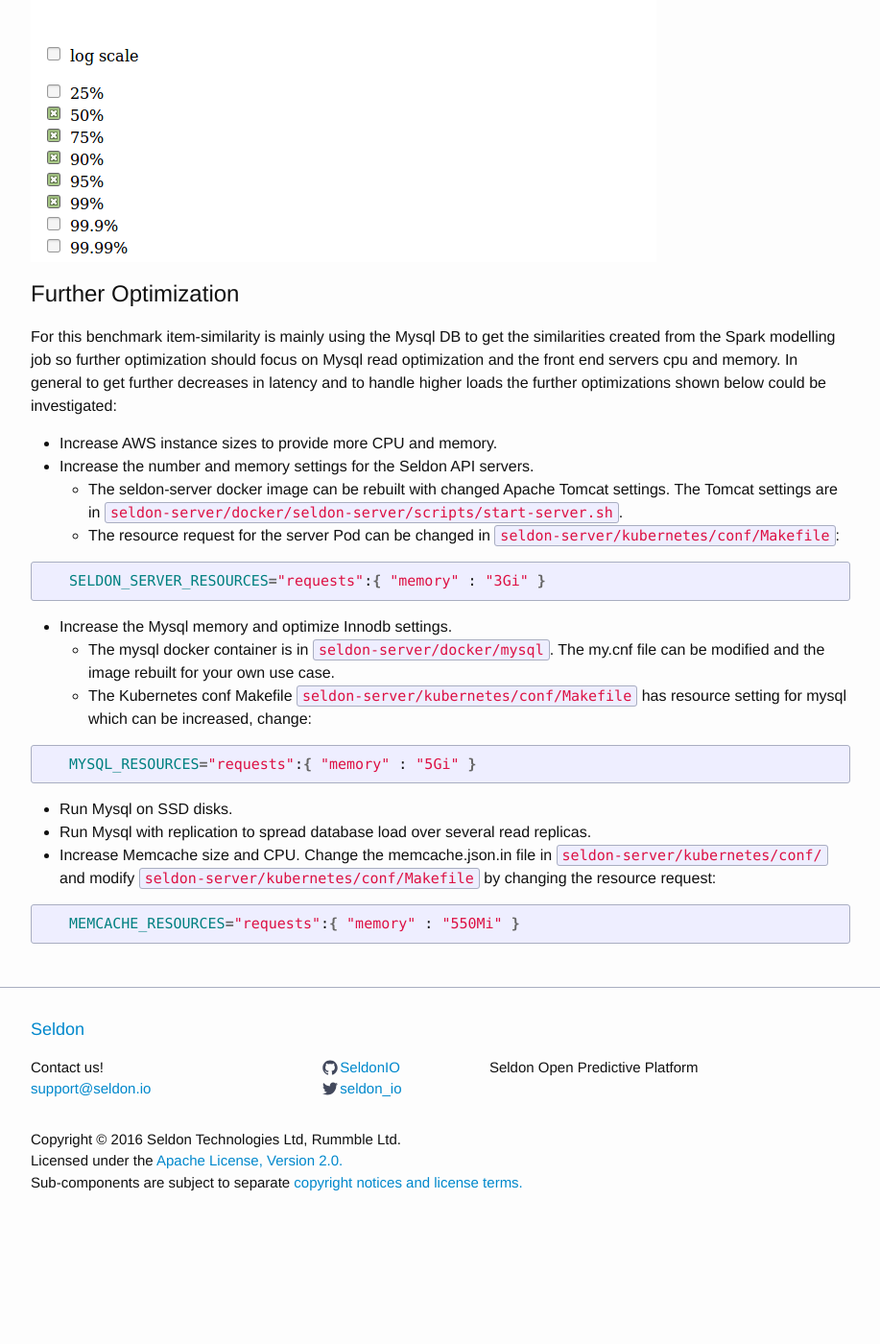
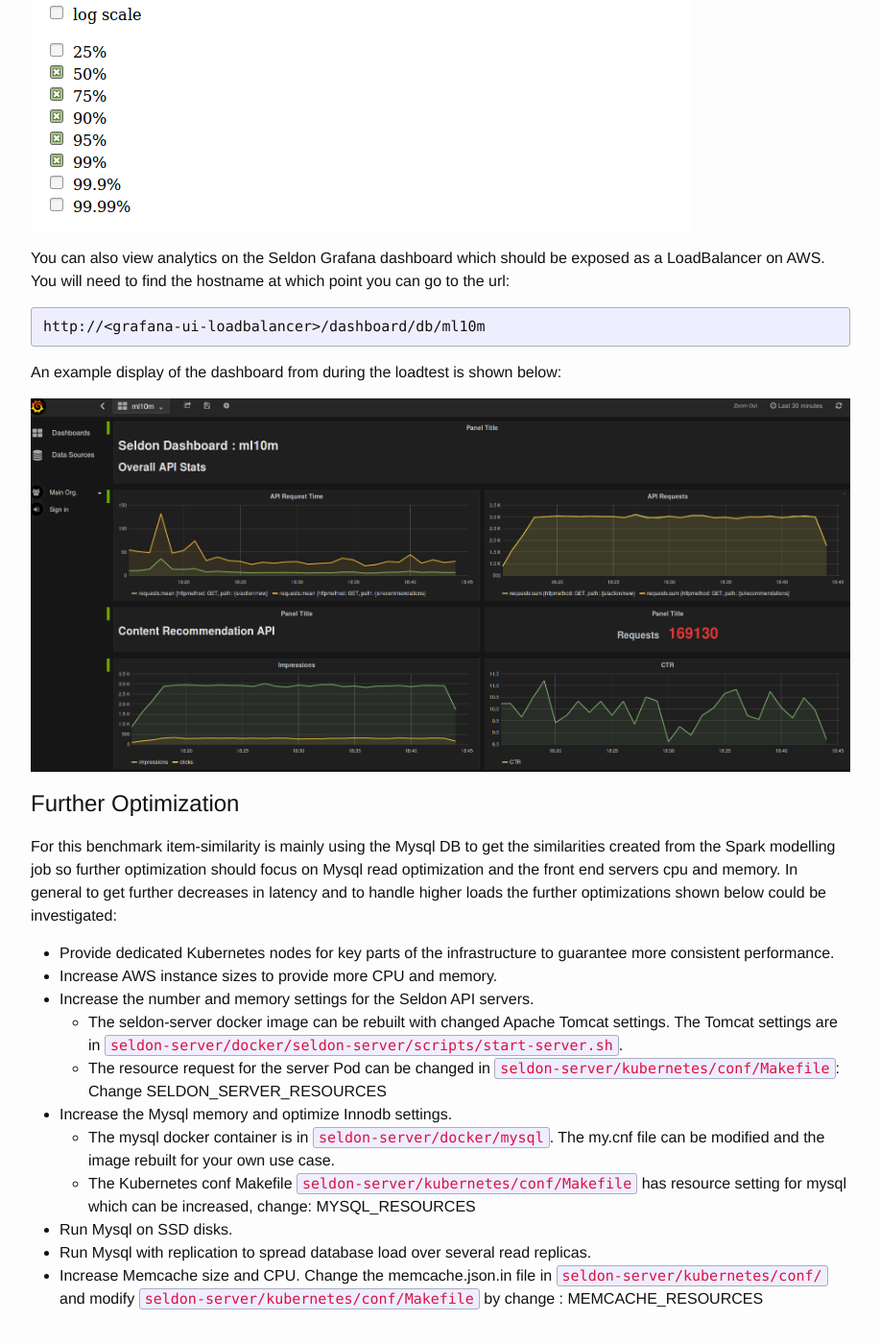
Before and after one commit to SeldonIO/seldonio.github.com, a Jekyll site: the page built from benchmark-guide.md, in a window 1280 px wide and 1400 px high, scrolled down 3583 px. Shown: the whole window at 96% size, without its empty margins (181-1098 px from the left). Built offline with Jekyll 4.4.1, drawn with Linux system fonts in a browser that asks for light colours; before the commit the page ends 4886 px from its top, so only the background shows below that; some of the changed text lies outside the part shown; grey boxes are pictures that could not be loaded.

Commit message:
update benchmark guide

````diff
--- a/benchmark-guide.md
+++ b/benchmark-guide.md
@@ -97,33 +97,35 @@ You can view iago stats on its UI. A loadbalancer would have been created. The u
 http://<iago-ui-loadbalncer>:9994/graph/?g=metric:client/request_latency_ms
 {% endhighlight %}
 
-After some peaks at the start the 75% percentile settles down to below 100ms, 90% percentile to below 250ms, and the 95% to below 500ms.
+After some peaks at the start the 95% percentile settles down to around 100ms.
 
 ![loadtest 95% percentile](/img/ml10m-loadtest-1.png)
 
-Looking at the 99% percentile shows there are some outliers which would suggest further optimization and increased infrastructure size would be necessary to get this within acceptable limits.
+Looking at the 99% percentile shows there are some outliers which would suggest further optimization and increased infrastructure size would be necessary to further decrease these spikes.
 
 ![loadtest 99% percentile](/img/ml10m-loadtest-2.png)
+
+You can also view analytics on the Seldon Grafana dashboard which should be exposed as a LoadBalancer on AWS. You will need to find the hostname at which point you can go to the url:
+{% highlight bash %}
+http://<grafana-ui-loadbalancer>/dashboard/db/ml10m
+{% endhighlight %}
+
+An example display of the dashboard from during the loadtest is shown below:
+
+![Grafana ml10m dashboard](/img/ml10m-loadtest-3.png)
+
 
 ## Further Optimization
 For this benchmark item-similarity is mainly using the Mysql DB to get the similarities created from the Spark modelling job so further optimization should focus on Mysql read optimization and the front end servers cpu and memory. In general to get further decreases in latency and to handle higher loads the further optimizations shown below could be investigated:
 
+ * Provide dedicated Kubernetes nodes for key parts of the infrastructure to guarantee more consistent performance.
  * Increase AWS instance sizes to provide more CPU and memory.
  * Increase the number and memory settings for the Seldon API servers.
    * The seldon-server docker image can be rebuilt with changed Apache Tomcat settings. The Tomcat settings are in ```seldon-server/docker/seldon-server/scripts/start-server.sh```.
-   * The resource request for the server Pod can be changed in ```seldon-server/kubernetes/conf/Makefile```:
-{% highlight bash %}
-   SELDON_SERVER_RESOURCES="requests":{ "memory" : "3Gi" }
-{% endhighlight %}
+   * The resource request for the server Pod can be changed in ```seldon-server/kubernetes/conf/Makefile```: Change SELDON_SERVER_RESOURCES
  * Increase the Mysql memory and optimize Innodb settings.
    * The mysql docker container is in ```seldon-server/docker/mysql```. The my.cnf file can be modified and the image rebuilt for your own use case.
-   * The Kubernetes conf Makefile ```seldon-server/kubernetes/conf/Makefile``` has resource setting for mysql which can be increased, change:
-{% highlight bash %}
-   MYSQL_RESOURCES="requests":{ "memory" : "5Gi" }
-{% endhighlight %}
+   * The Kubernetes conf Makefile ```seldon-server/kubernetes/conf/Makefile``` has resource setting for mysql which can be increased, change: MYSQL_RESOURCES
  * Run Mysql on SSD disks.
  * Run Mysql with replication to spread database load over several read replicas.
- * Increase Memcache size and CPU. Change the memcache.json.in file in ```seldon-server/kubernetes/conf/``` and modify ```seldon-server/kubernetes/conf/Makefile``` by changing the resource request:
-{% highlight bash %}
-   MEMCACHE_RESOURCES="requests":{ "memory" : "550Mi" }
-{% endhighlight %}
+ * Increase Memcache size and CPU. Change the memcache.json.in file in ```seldon-server/kubernetes/conf/``` and modify ```seldon-server/kubernetes/conf/Makefile``` by change : MEMCACHE_RESOURCES
````
Also changed, not shown: img/ml10m-loadtest-1.png, img/ml10m-loadtest-2.png, img/ml10m-loadtest-3.png (added).
